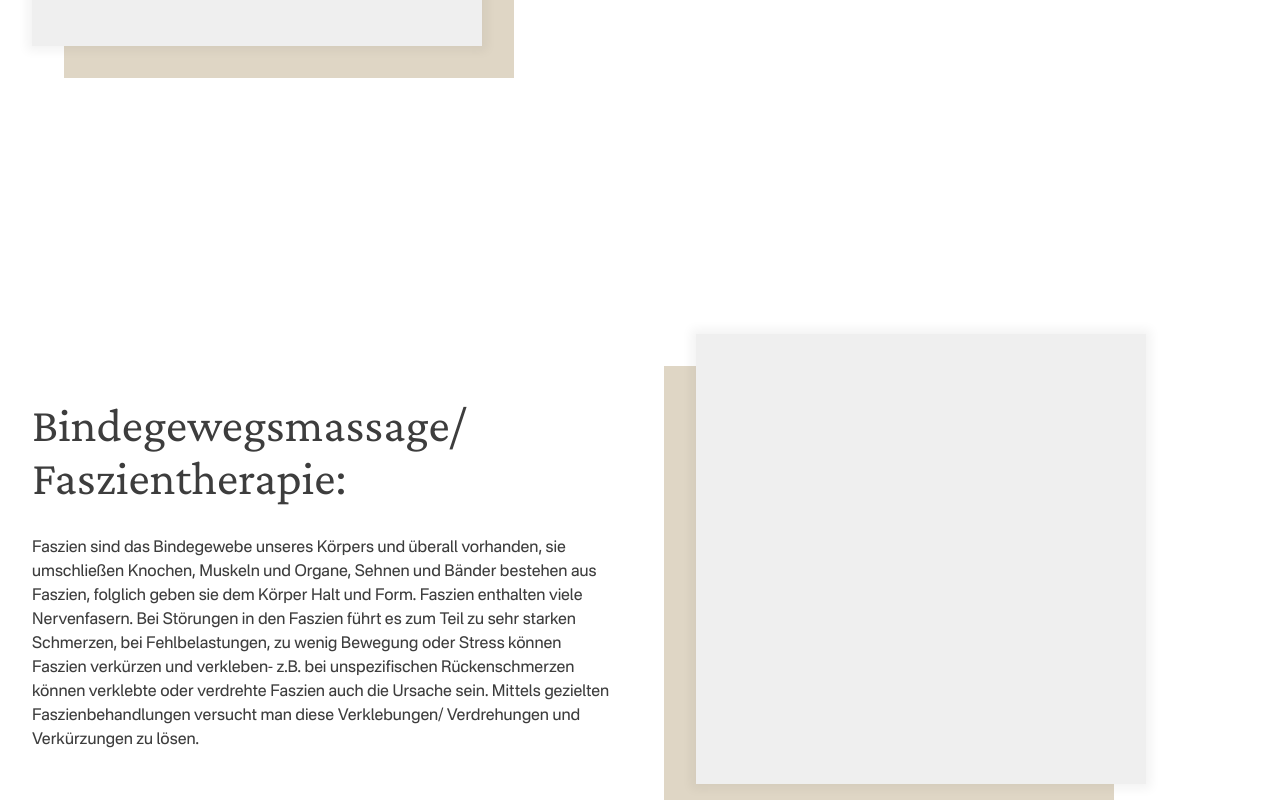
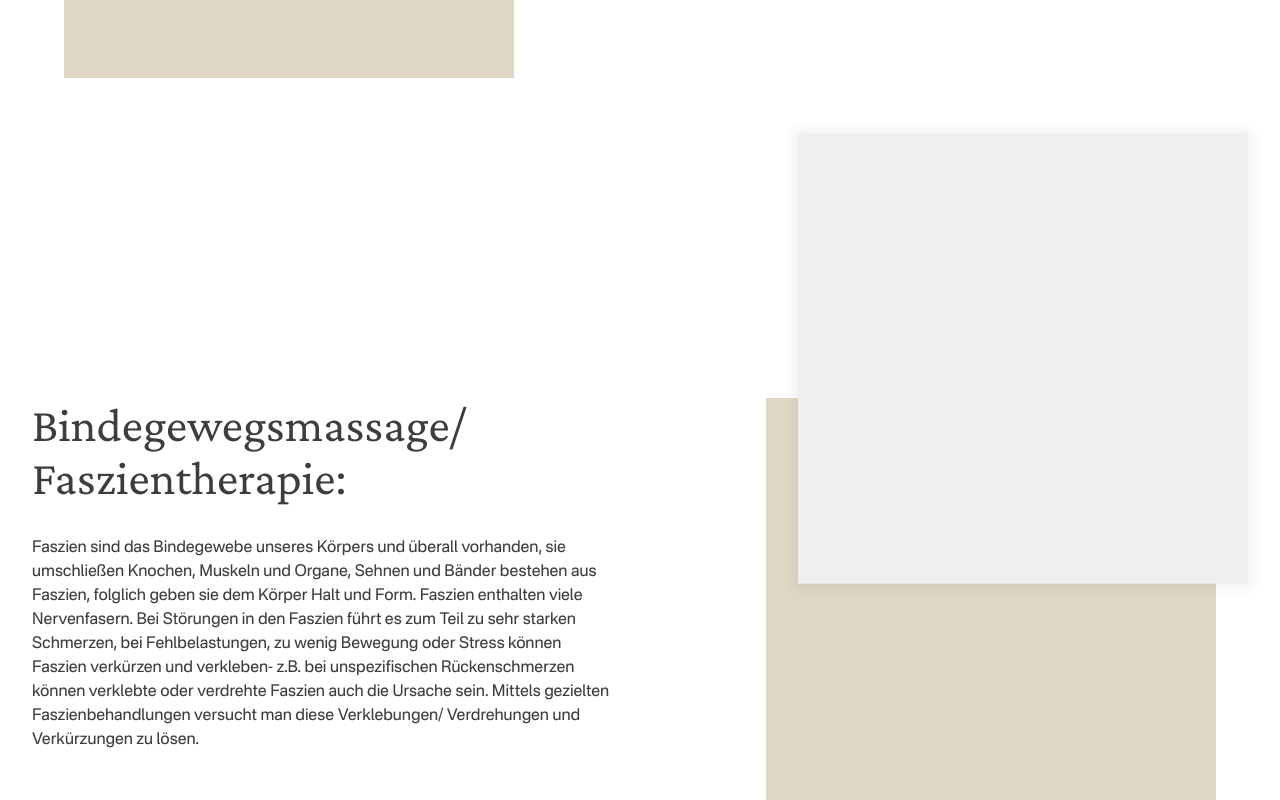
Before and after one commit to M-WRI/sarah-radtke-website, a Next.js app: page /massage in a window 1280 px wide. Shown: the part 2220-3020 px from the top of the page. Built offline with nearby package versions, Linux system fonts and the light colour scheme.

Commit message:
created first version of paralllax

```diff
--- a/components/PhotoText.js
+++ b/components/PhotoText.js
@@ -1,10 +1,40 @@
+import { useState, useEffect, useRef } from "react";
 import Link from "next/link";
+import { motion } from "framer-motion";
+import { useInView } from "react-intersection-observer";
 
 import styles from "../styles/PhotoText.module.css";
 
 const PhotoText = ({ img, headline, text, slug, invert = false }) => {
+  const ref = useRef(null);
+  const [innerHeight, setInnerHeight] = useState();
+  const [offsetY, setOffsetY] = useState();
+
+  const handleScroll = () =>
+    setOffsetY(ref.current.getBoundingClientRect().top);
+
+  const handleInnerHeight = () => {
+    setInnerHeight(window.innerHeight);
+  };
+
+  let scroll = offsetY - innerHeight;
+
+  useEffect(() => {
+    setInnerHeight(window.innerHeight);
+    setOffsetY(ref.current.getBoundingClientRect().top);
+
+    window.addEventListener("scroll", handleScroll);
+    window.addEventListener("resize", handleInnerHeight);
+
+    return () => {
+      window.removeEventListener("scroll", handleScroll);
+      window.removeEventListener("resize", handleInnerHeight);
+    };
+  }, []);
+
   return (
     <section
+      ref={ref}
       className={
         invert ? styles.sectionFourContainerInvert : styles.sectionFourContainer
       }
@@ -15,9 +45,14 @@ const PhotoText = ({ img, headline, text, slug, invert = false }) => {
             invert ? styles.bgImageElementInvert : styles.bgImageElement
           }
         ></div>
-        <div
-          className={invert ? styles.imageWrapperInvert : styles.imageWrapper}
-        ></div>
+        <div>
+          <motion.div
+            className={invert ? styles.imageWrapperInvert : styles.imageWrapper}
+            style={{
+              y: `${scroll <= 0 && offsetY * 0.1}px`,
+            }}
+          ></motion.div>
+        </div>
       </div>
       <div className={styles.sectionFourContent}>
         {headline && <h2 className={styles.sectionFourHeadline}>{headline}</h2>}
--- a/components/ServiceGallery.js
+++ b/components/ServiceGallery.js
@@ -60,16 +60,16 @@ const ServiceGallery = () => {
       y: "0%",
       transition: {
         ease: [0.7, 0.135, 0.235, 0.99],
-        duration: 1.8,
+        duration: 1,
       },
     },
     contentBox: {
       y: "0%",
       opacity: 1,
       transition: {
-        delay: 0.5,
+        delay: 0.3,
         ease: [0.7, 0.135, 0.235, 0.99],
-        duration: 1,
+        duration: 0.6,
       },
     },
   };
--- a/styles/PhotoText.module.css
+++ b/styles/PhotoText.module.css
@@ -42,6 +42,7 @@
   grid-gap: 3rem;
   max-width: 1280px;
   margin: 0 auto;
+  justify-items: end;
 }
 
 .sectionFourContainerInvert .sectionFourContent {
@@ -100,12 +101,12 @@
 /* Invert */
 .imageWrapperInvert {
   position: relative;
+  right: 0;
   width: 450px;
   height: 450px;
   background: var(--demo-image-color);
   box-shadow: var(--box-shadow);
   z-index: 1;
-  transform: translate(2rem, -2rem);
 }
 
 .bgImageElementInvert {
@@ -114,6 +115,8 @@
   background: var(--primary-color-light);
   position: absolute;
   z-index: 0;
+  transform: translate(-2rem, 2rem);
+  right: 0;
 }
 
 @media (max-width: 520px) {
--- a/styles/globals.css
+++ b/styles/globals.css
@@ -93,6 +93,8 @@ html,
 body {
   padding: 0;
   margin: 0;
+  scroll-behavior: smooth;
+  text-rendering: optimizeLegibility;
 }
 
 a {
```
